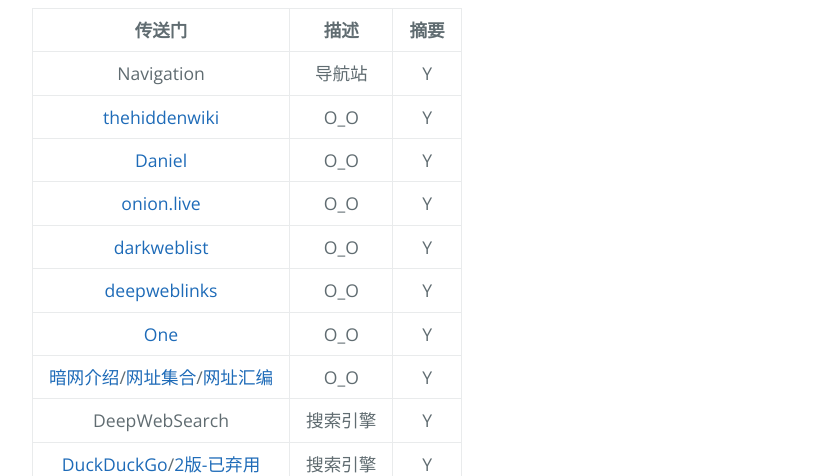
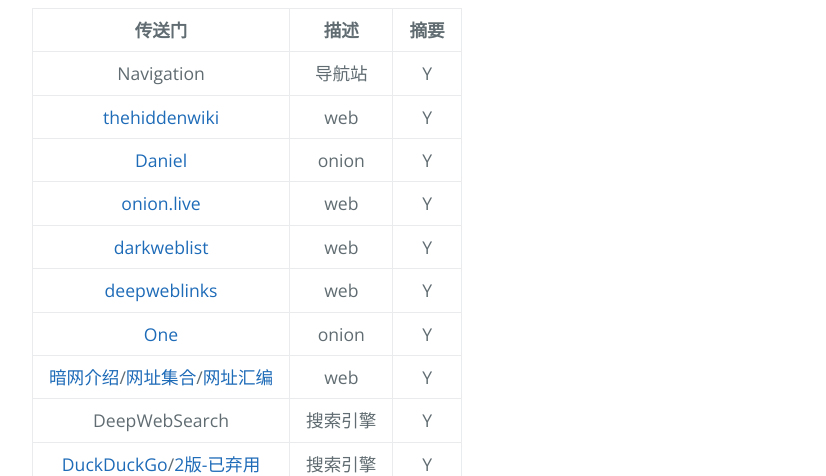
Before and after one commit to AmbroseRen/test, a Jekyll site: the page built from Doc/Tools/Tor.md, in a window 1280 px wide. Shown: the part 828-1304 px from the top of the page, without its empty margins (192-1018 px from the left). Built offline with Jekyll 4.4.1, drawn with Linux system fonts in a browser that asks for light colours; our own code applies the rules of GitHub Pages for plain Markdown files; the repository's description, which GitHub fills in, is left out.

Commit message:
Update Tor.md

```diff
--- a/Doc/Tools/Tor.md
+++ b/Doc/Tools/Tor.md
@@ -29,13 +29,13 @@
 | 传送门 | 描述 | 摘要 |
 |:---:|:---:|:---:|
 | Navigation | 导航站 | Y |
-| [thehiddenwiki](https://thehiddenwiki.org/) | O_O | Y |
-| [Daniel](http://donionsixbjtiohce24abfgsffo2l4tk26qx464zylumgejukfq2vead.onion/onions.php) | O_O | Y |
-| [onion.live](https://onion.live/) | O_O | Y |
-| [darkweblist](https://www.darkweblist.com/) | O_O | Y |
-| [deepweblinks](https://deepweblinks.net/) | O_O | Y |
-| [One](http://torlinkbgs6aabns.onion/) | O_O | Y |
-| [暗网介绍](https://deemocean.com/2018/12/26/hidden-web/)/[网址集合](https://ibz.bz/2018/11/29/730087.html)/[网址汇编](https://uzzz.org/2018/08/29/5f76d7216ee1be2fefb2881d5ef55578.html) | O_O | Y |
+| [thehiddenwiki](https://thehiddenwiki.org/) | web | Y |
+| [Daniel](http://donionsixbjtiohce24abfgsffo2l4tk26qx464zylumgejukfq2vead.onion/onions.php) | onion | Y |
+| [onion.live](https://onion.live/) | web | Y |
+| [darkweblist](https://www.darkweblist.com/) | web | Y |
+| [deepweblinks](https://deepweblinks.net/) | web | Y |
+| [One](http://torlinkbgs6aabns.onion/) | onion | Y |
+| [暗网介绍](https://deemocean.com/2018/12/26/hidden-web/)/[网址集合](https://ibz.bz/2018/11/29/730087.html)/[网址汇编](https://uzzz.org/2018/08/29/5f76d7216ee1be2fefb2881d5ef55578.html) | web | Y |
 | DeepWebSearch | 搜索引擎 | Y |
 | [DuckDuckGo](https://duckduckgogg42xjoc72x3sjasowoarfbgcmvfimaftt6twagswzczad.onion/)/[2版-已弃用](https://3g2upl4pq6kufc4m.onion/) | 搜索引擎 | Y |
 | [torch](http://xmh57jrknzkhv6y3ls3ubitzfqnkrwxhopf5aygthi7d6rplyvk3noyd.onion/cgi-bin/omega/omega) | 搜索引擎 | Y |
```
